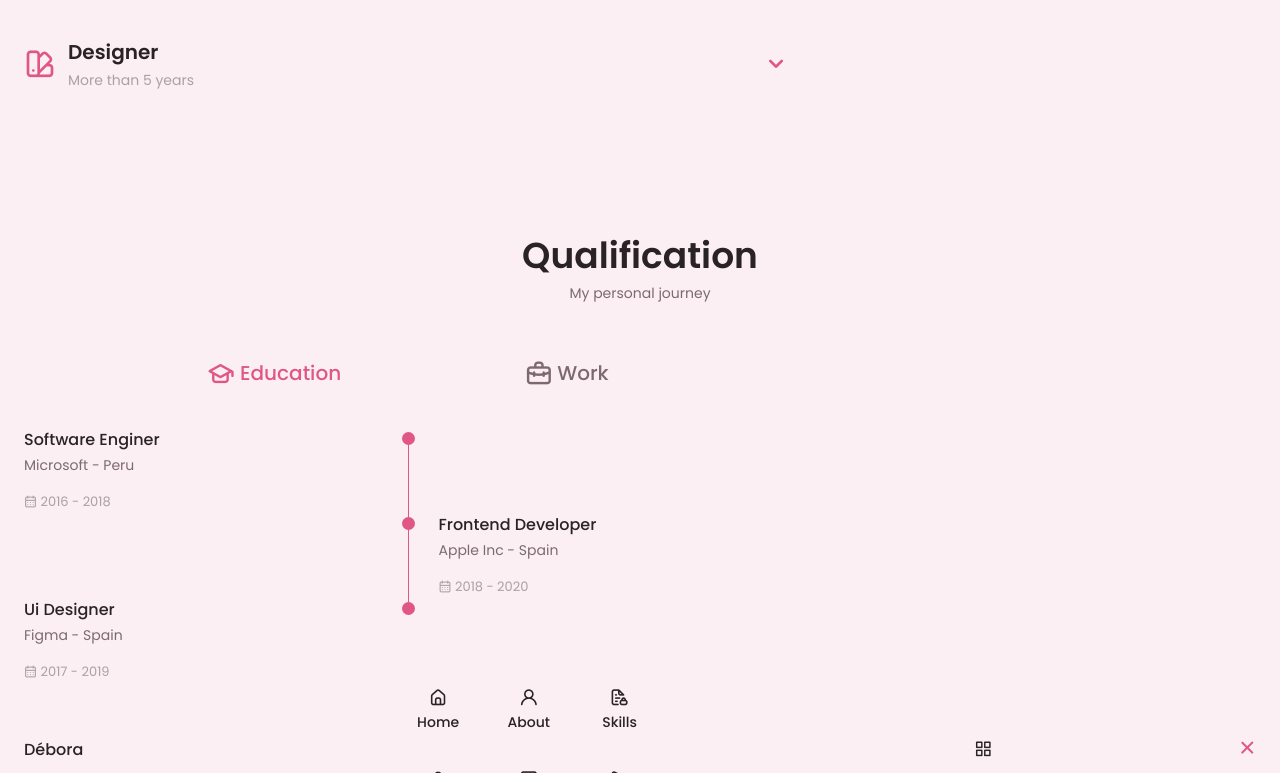
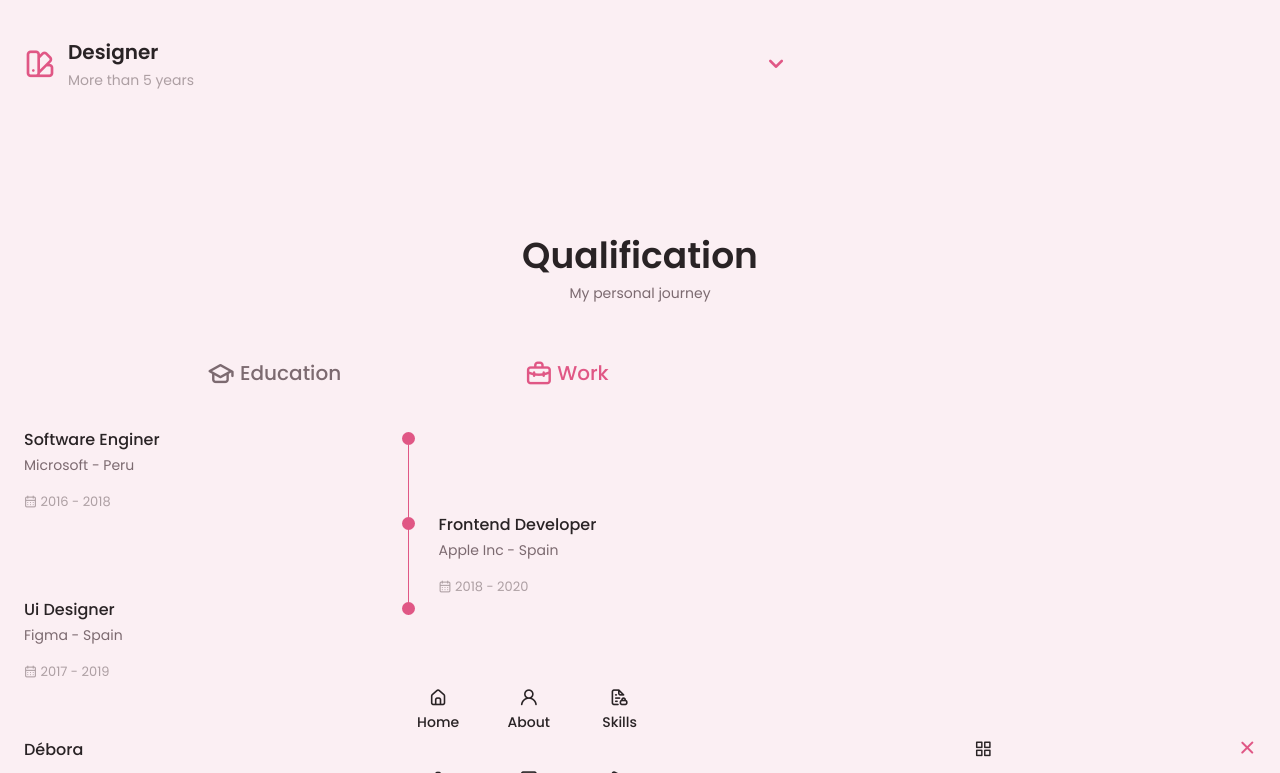
Before and after one commit to DiegoLins10/responsive-portfolio, a plain HTML site: page index.html in a window 1280 px wide. Both pictures are taken after a click on the element "Work". Shown: the part 1878-2651 px from the top of the page. Drawn offline with nearby package versions, Linux system fonts and the light colour scheme.

Commit message:
qualification att

```diff
--- a/assets/css/styles.css
+++ b/assets/css/styles.css
@@ -584,6 +584,7 @@ img{
     color: var(--first-color);
 }
 
+
 /*==================== SERVICES ====================*/
 
 
--- a/assets/js/main.js
+++ b/assets/js/main.js
@@ -50,7 +50,7 @@ skillsHeader.forEach((el) => {
 
 /*==================== QUALIFICATION TABS ====================*/
 const tabs = document.querySelectorAll('[data-target]'),
-      tabContents = document.querySelectorAll('[data-content]')
+tabContents = document.querySelectorAll('[data-content]')
 
 tabs.forEach(tab =>{
     tab.addEventListener('click', () =>{
@@ -61,7 +61,7 @@ tabs.forEach(tab =>{
         })
         target.classList.add('qualification__active')
 
-        tab.forEach(tab =>{
+        tabs.forEach(tab =>{
             tab.classList.remove('qualification__active')
         })
         tab.classList.add('qualification__active')
```
Also changed, not shown: index.html (+3 -2 lines).
